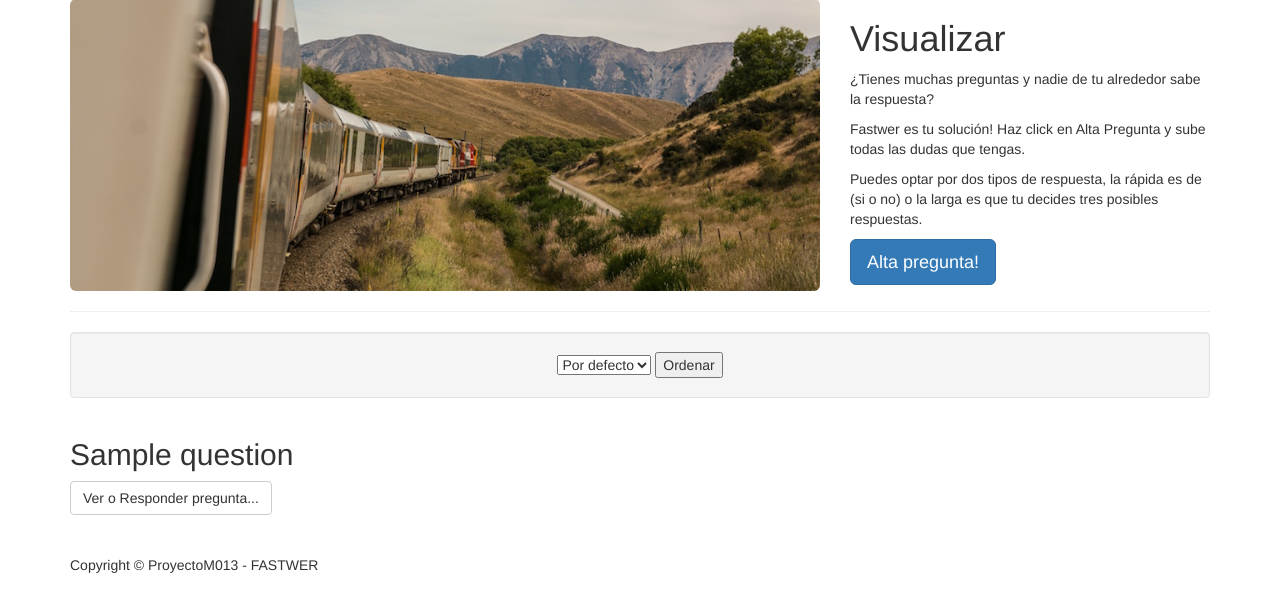
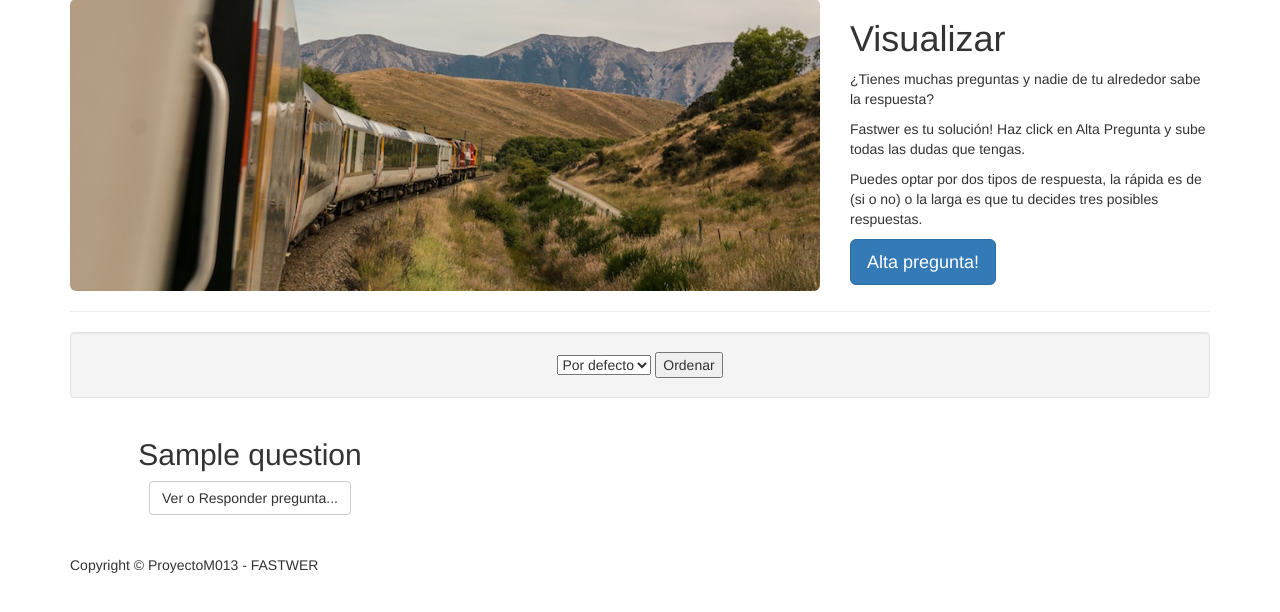
Before and after one commit to sitorzz/FastwerRepository, a PHP site: page /FastwerRepository/home.php in a window 1280 px wide. Shown: the part 101-713 px from the top of the page. Run offline with PHP 8.4, Linux system fonts and the light colour scheme; the visitor is signed in with stand-in values (Sample User, id 1); tables that the repository leaves empty or names only in its code hold one stand-in row (values such as "Sample post"); some libraries are stand-ins or nearby versions.

Commit message:
hgfh
fhgfhgf

```diff
--- a/Fastwer/css/small-business.css
+++ b/Fastwer/css/small-business.css
@@ -35,3 +35,7 @@ footer {
 .img_loog{
     margin-top: -5px;
 }
+
+.divCentro{
+    text-align: center;
+}
--- a/Fastwer/home.php
+++ b/Fastwer/home.php
@@ -116,7 +116,7 @@ include "php/session.php";
                  echo'
 
 
-                    <div class="col-xs-12 col-md-4">
+                    <div class="col-xs-12 col-md-4 divCentro">
                     <h2>'. $row['title'] .'</h2><p>
 
                     <a class="btn btn-default" href="visualizeQuestion.php?id_pregunta='.$row[0].'">Ver o Responder pregunta...</a></p>
--- a/Fastwer/myFriends.php
+++ b/Fastwer/myFriends.php
@@ -69,7 +69,7 @@ include "php/session.php";
 
             <div class="form-group">
             <label for="nameFriend" class="soporte">Buscar amigo: </label>
-            <input class="form-control" type="text" name="nameFriend" placeholder="nombre" required>
+            <input class="form-control" type="text" name="nameFriend" placeholder="Nombre del amigo" required>
             </div>
 
             <input class="btn btn-primary btn-lg" type="submit" name="submit" value="Buscar" class="btn btn-default">
@@ -101,7 +101,6 @@ include "php/session.php";
                     </div>
                     <h class="nameFriend" >'.$row[0].'</h>
                     <a class="btn btn-primary btn-lg addFriend" href="php/removeFriend.php?idFriend='.$row[2].'">Borrar amigo</a>
-                    <a class="btn btn-primary btn-lg addFriend" href="#">Ver perfil</a>
 
                 </div>
             </div>';
```
